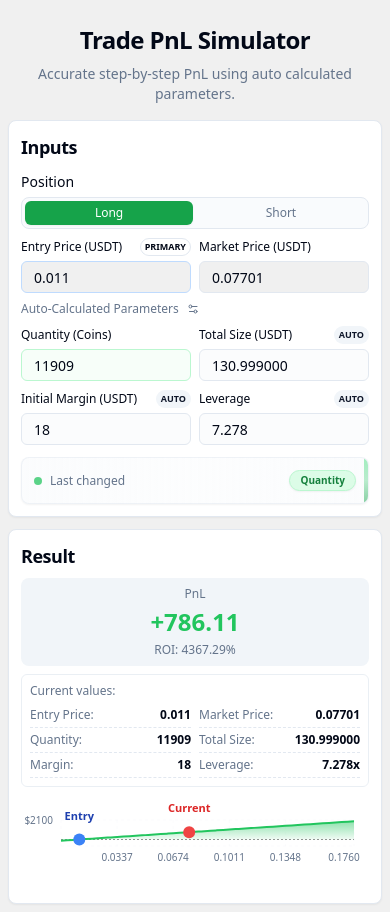
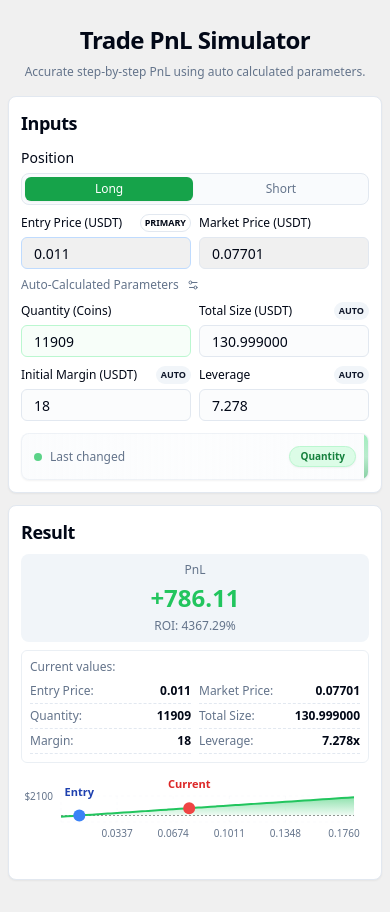
Before and after one commit to QuantMallah/PnL-Simulator, a Next.js app: page / in a window 390 px wide. After the commit the page ends 888 px from the top, so only its background shows below. Built offline with nearby package versions, Linux system fonts and the light colour scheme.

Commit message:
Made Mobile Responsive

```diff
--- a/src/app/page.tsx
+++ b/src/app/page.tsx
@@ -8,7 +8,7 @@ export default function Home() {
           <h1 className="text-2xl md:text-4xl lg:text-6xl font-bold tracking-tight text-foreground">
             Trade PnL Simulator
           </h1>
-          <p className="mt-2 md:mt-4 text-sm md:text-lg text-muted-foreground">
+          <p className="mt-2 md:mt-4 text-xs md:text-lg text-muted-foreground">
             Accurate step-by-step PnL using auto calculated parameters.
           </p>
         </div>
```
